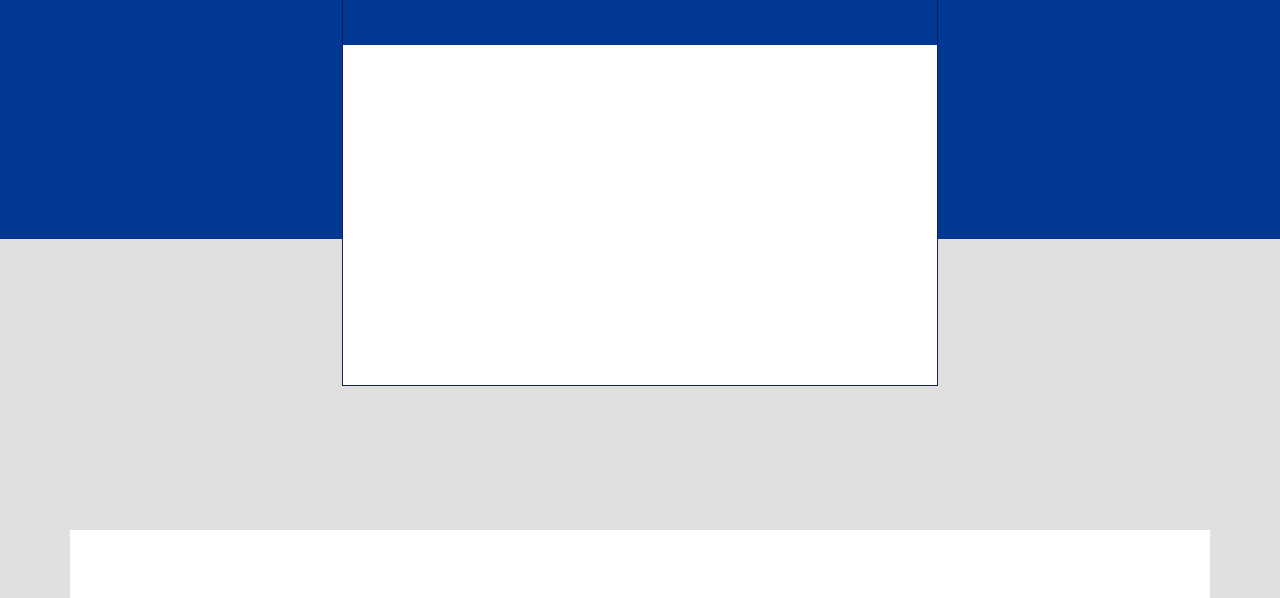
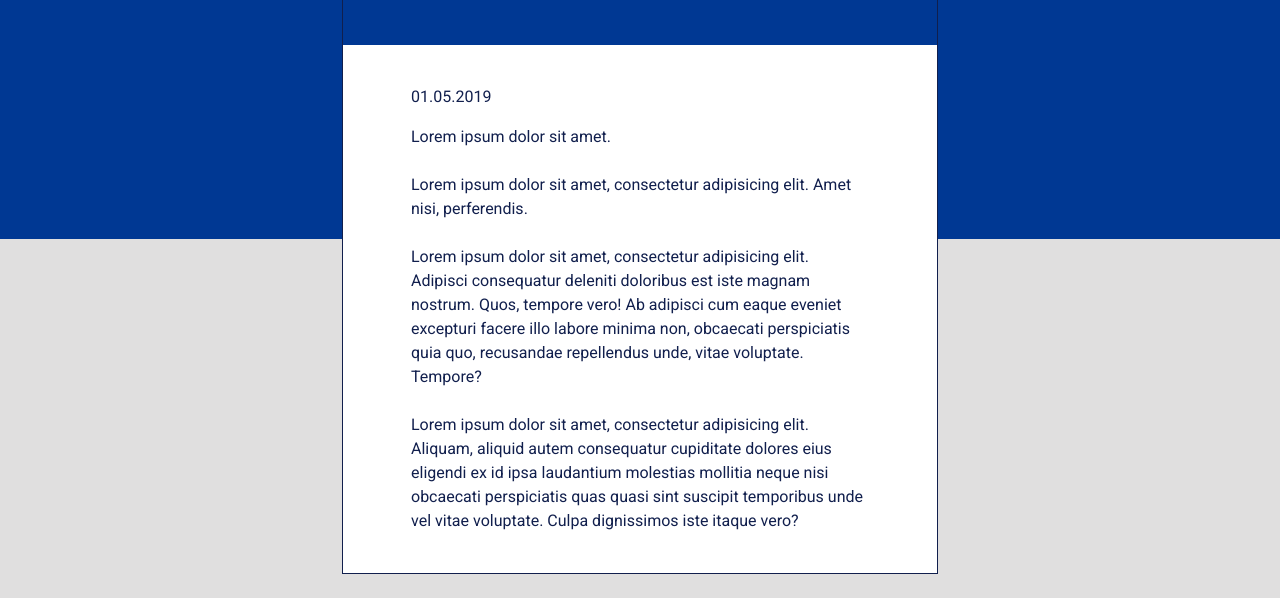
Before and after one commit to AlexeyFin/maxnetMain, a plain HTML site: page single_news.html in a window 1280 px wide. Shown: the part 202-800 px from the top of the page. Drawn offline with nearby package versions, Linux system fonts and the light colour scheme.

Commit message:
news page init

```diff
--- a/sass/main.sass
+++ b/sass/main.sass
@@ -1098,7 +1098,6 @@ section#news_content_section
     &_content
       width: 100%
       background-color: $text_color_white
-      height: 340px
       padding: 2.5rem 4.25rem
 
 
--- a/single_news.html
+++ b/single_news.html
@@ -50,9 +50,22 @@
                 <!-- /.new_wrap_header -->
                 <div class="news_wrap_content">
                     <div class="news_date">
-                        <p></p>
+                        <p>01.05.2019</p>
                     </div>
                     <!-- /.news_date -->
+                    <div class="news_text">
+                        Lorem ipsum dolor sit amet.
+                        <br>
+                        <br>
+                        Lorem ipsum dolor sit amet, consectetur adipisicing elit. Amet nisi, perferendis.
+                        <br>
+                        <br>
+                        Lorem ipsum dolor sit amet, consectetur adipisicing elit. Adipisci consequatur deleniti doloribus est iste magnam nostrum. Quos, tempore vero! Ab adipisci cum eaque eveniet excepturi facere illo labore minima non, obcaecati perspiciatis quia quo, recusandae repellendus unde, vitae voluptate. Tempore?
+                        <br>
+                        <br>
+                        Lorem ipsum dolor sit amet, consectetur adipisicing elit. Aliquam, aliquid autem consequatur cupiditate dolores eius eligendi ex id ipsa laudantium molestias mollitia neque nisi obcaecati perspiciatis quas quasi sint suscipit temporibus unde vel vitae voluptate. Culpa dignissimos iste itaque vero?
+                    </div>
+                    <!-- /.news_text -->
                 </div>
                 <!-- /.news_wrap_content -->
             </div>
```
Also changed, not shown: css/main.css, 1 other file.
